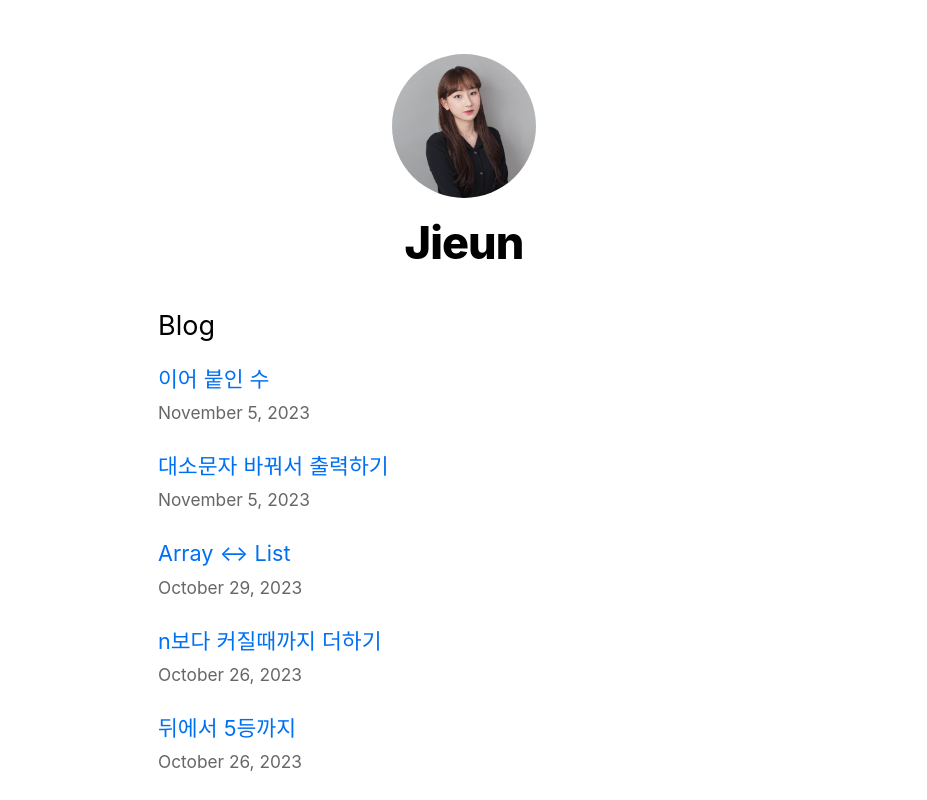
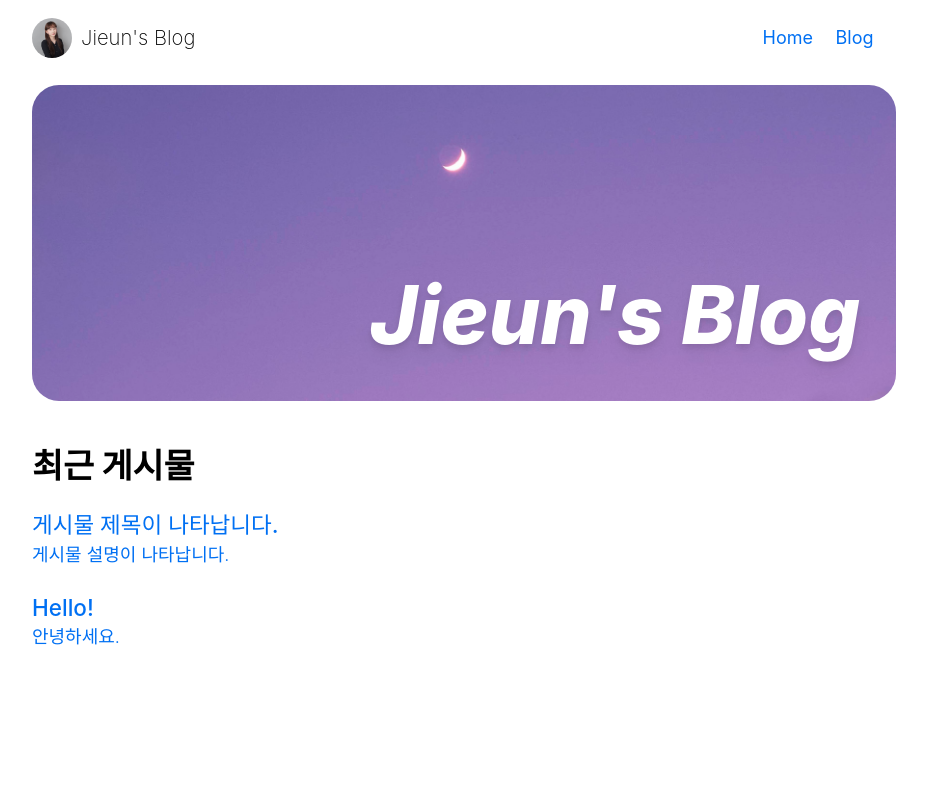
Before and after one commit to moa1128/ding-blog-ts, a Next.js app in the folder nextjs-blog/: page / in a window 1280 px wide. Shown: the top 800 px of the page, without its empty margins (176-1103 px from the left). Built offline with nearby package versions, Linux system fonts and the light colour scheme.

Commit message:
feat: add components

```diff
--- /dev/null
+++ b/nextjs-blog/components/Container.tsx
@@ -0,0 +1,36 @@
+import Head from "next/head";
+import Image from "next/image";
+import Nav from "@/components/Nav";
+
+import metadata from "@/data/metadata";
+
+const Container = ({ children }: { children: React.ReactNode }) => {
+  return (
+    <div className={`w-full flex flex-col items-center p-3`}>
+      <Head>
+        <title>{metadata.title}</title>
+      </Head>
+      <header
+        className={`w-full max-w-3xl flex flex-row justify-between items-center my-1`}
+      >
+        <div className={`flex flex-row items-center`}>
+          <Image
+            src={`/images/profile.jpg`}
+            alt="로고"
+            width={40}
+            height={40}
+            style={{ objectFit: "cover" }}
+            className={`rounded-full`}
+          />
+          <span className={`mx-2 font-extralight text-lg`}>
+            {metadata.title}
+          </span>
+        </div>
+        <Nav />
+      </header>
+      <main className={`w-full max-w-3xl`}>{children}</main>
+    </div>
+  );
+};
+
+export default Container;
--- /dev/null
+++ b/nextjs-blog/components/Footer.tsx
@@ -0,0 +1,7 @@
+const Footer = () => {
+  return (
+    <></>
+  )
+}
+
+export default Footer;
--- /dev/null
+++ b/nextjs-blog/components/Header.tsx
@@ -0,0 +1,7 @@
+const Header = () => {
+  return (
+    <></>
+  )
+}
+
+export default Header;
--- /dev/null
+++ b/nextjs-blog/components/Post.tsx
@@ -0,0 +1,20 @@
+import Link from "next/link";
+
+const Post = ({ date, title, des, slug }: {
+  date: string;
+  title: string;
+  des: string;
+  slug: string;
+}) => {
+  return (
+    <Link href={`/blog/${slug}`} passHref>
+      <a className="w-full my-7 hover:-translate-x-1.5">
+        <div className="font-medium text-xs text-gray-400">{date}</div>
+        <div className={`font-extrabold text-2xl mt-2`}>{title}</div>
+        <div className={`font-medium text-gray-600 text-xl mt-1`}>{des}</div>
+      </a>
+    </Link>
+  );
+};
+
+export default Post;
--- /dev/null
+++ b/nextjs-blog/components/RecentPosts.tsx
@@ -0,0 +1,27 @@
+import Link from "next/link";
+
+const RecentPosts = () => {
+  return (
+    <section className={`mt-10`}>
+      <h1 className={`text-3xl font-extrabold`}>최근 게시물</h1>
+      <div className={`flex flex-col`}>
+        <Link href="/" passHref legacyBehavior>
+          <a className="mt-5">
+            <div className={`font-medium text-xl`}>
+              게시물 제목이 나타납니다.
+            </div>
+            <div className={`font-light`}>게시물 설명이 나타납니다.</div>
+          </a>
+        </Link>
+        <Link href="/" passHref legacyBehavior>
+          <a className="mt-5">
+            <div className={`font-medium text-xl`}>Hello!</div>
+            <div className={`font-light`}>안녕하세요.</div>
+          </a>
+        </Link>
+      </div>
+    </section>
+  );
+};
+
+export default RecentPosts;
--- a/nextjs-blog/components/layout.tsx
+++ b/nextjs-blog/components/layout.tsx
@@ -4,9 +4,9 @@ import Link from 'next/link';
 
 import layoutStyles from '@/styles/layout.module.css';
 import utilStyles from '@/styles/utils.module.css';
+import metadata from '@/data/metadata';
 
 const name = 'Jieun';
-export const siteTitle = 'Next.js Sample Website';
 
 export default function Layout({ children, home }: {
   children: React.ReactNode;
@@ -23,10 +23,10 @@ export default function Layout({ children, home }: {
         <meta
           property="og:image"
           content={`https://og-image.vercel.app/${encodeURI(
-            siteTitle,
+            metadata.title,
           )}.png?theme=light&md=0&fontSize=75px&images=https%3A%2F%2Fassets.vercel.com%2Fimage%2Fupload%2Ffront%2Fassets%2Fdesign%2Fnextjs-black-logo.svg`}
         />
-        <meta name="og:title" content={siteTitle} />
+        <meta name="og:title" content={metadata.title} />
         <meta name="twitter:card" content="summary_large_image" />
       </Head>
       <header className={layoutStyles.header}>
--- /dev/null
+++ b/nextjs-blog/data/metadata.ts
@@ -0,0 +1,7 @@
+const metadata = {
+  title: "Jieun's Blog",
+  description: "코딩 테스트 오답노트",
+  url: "",
+};
+
+export default metadata;
--- a/nextjs-blog/pages/_app.tsx
+++ b/nextjs-blog/pages/_app.tsx
@@ -1,6 +1,14 @@
 import '@/styles/globals.css'
 import type { AppProps } from 'next/app'
+import Header from "@/components/Header";
+import Footer from "@/components/Footer";
 
 export default function App({ Component, pageProps }: AppProps) {
-  return <Component {...pageProps} />
+  return (
+    <>
+      <Header />
+      <Component {...pageProps} />
+      <Footer />
+    </>
+  )
 }
--- /dev/null
+++ b/nextjs-blog/pages/blog.tsx
@@ -0,0 +1,11 @@
+import Container from "@/components/Container";
+
+const Blog = () => {
+  return (
+    <Container>
+      <span className={`font-bold`}>BLOG</span>
+    </Container>
+  );
+};
+
+export default Blog;
--- a/nextjs-blog/pages/index.tsx
+++ b/nextjs-blog/pages/index.tsx
@@ -1,47 +1,32 @@
-import Head from 'next/head'
-import Image from 'next/image'
-import Link from 'next/link';
-import { GetStaticProps } from 'next';
-import Layout, { siteTitle } from '@/components/layout';
-import DateUtil from '@/components/date';
-import { getSortedPostsData } from '@/lib/posts';
-import utilStyles from '@/styles/utils.module.css';
-import { PostType } from '@/types/post';
+import Image from "next/image";
+import Container from "@/components/Container";
+import RecentPosts from "@/components/RecentPosts";
+import metadata from "@/data/metadata";
 
-export default function Home({ allPostsData }: {
-  allPostsData?: PostType[]
-}) {
+const Home = () => {
   return (
-    <Layout home>
-      <Head>
-        <title>{siteTitle}</title>
-        <meta name="description" content="Generated by create next app" />
-        <meta name="viewport" content="width=device-width, initial-scale=1" />
-        <link rel="icon" href="/favicon.ico" />
-      </Head>
-      <section className={`${utilStyles.headingMd} ${utilStyles.padding1px}`}>
-        <h2 className={utilStyles.headingLg}>Blog</h2>
-        <ul className={utilStyles.list}>
-          {allPostsData && allPostsData.map(postData => (
-            <li className={utilStyles.listItem} key={postData.id}>
-              <Link href={`/posts/${postData.id}`}>{postData.title}</Link>
-              <br />
-              <small className={utilStyles.lightText}>
-                <DateUtil dateString={postData?.date} />
-              </small>
-            </li>
-          ))}
-        </ul>
-      </section>
-    </Layout>
-  )
-}
+    <Container>
+      <div className={`my-5 w-full`}>
+        <div className={`relative`}>
+          <Image
+            src={`/images/moon.jpg`}
+            alt="홈 이미지"
+            layout="responsive"
+            width={100}
+            height={45}
+            style={{ objectFit: "cover" }}
+            className={`rounded-3xl`}
+          />
+          <span
+            className={`absolute bottom-10 font-extrabold italic text-white text-4xl md:text-7xl text flex justify-end px-8 w-full drop-shadow-lg`}
+          >
+            {metadata.title}
+          </span>
+        </div>
+        <RecentPosts />
+      </div>
+    </Container>
+  );
+};
 
-export const getStaticProps: GetStaticProps = () => {
-  const allPostsData = getSortedPostsData();
-  return {
-    props: {
-      allPostsData
-    }
-  };
-}
+export default Home;
```
Also changed, not shown: nextjs-blog/public/images/moon.jpg (added).
